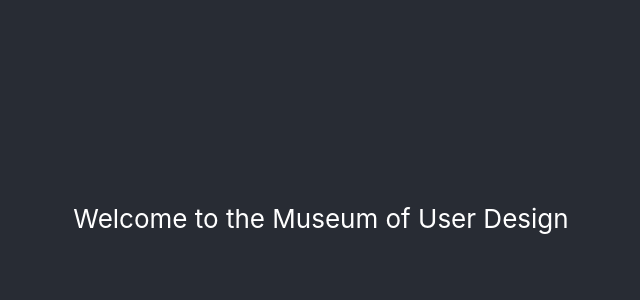
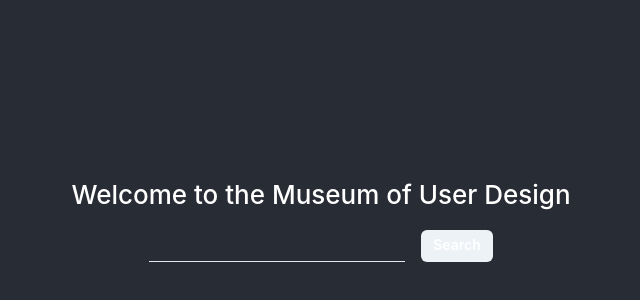
Before and after one commit to rsalz47/mud, a React (Create React App) app in the folder client/: page / in a window 1280 px wide. Shown: the part 174-474 px from the top of the page, without its empty margins (319-959 px from the left). Built offline with nearby package versions, Linux system fonts and the light colour scheme; no server answers.

Commit message:
add search (#11)

```diff
--- a/client/src/App.js
+++ b/client/src/App.js
@@ -3,6 +3,7 @@ import "./App.css";
 import { useEffect, useState } from "react";
 import Grid from './components/Grid/Grid'
 import CanvasModal from "./components/CanvasModal";
+import { Input, FormControl, FormLabel, Text, Button} from "@chakra-ui/react"
 
 const getAVI = (x, y) => `https://avatars.dicebear.com/api/bottts/${x}:${y}.svg`
 const MOCK_PAINTINGS = [
@@ -32,6 +33,13 @@ function App() {
     imgSource: "",
     name: ""
   });
+  const [searchState, setSearchState] = useState("")
+
+  const handleSearch = () => {
+    fetch(`http://localhost:3001/getByName/${searchState}`).then(res => res.json()).then(data => {
+      console.log(data)
+    })
+  }
 
   const clickHandler = (x, y, img, show, name) => {
     setShowingModal({show: show, coords: [x,y], imgSource: img, name: name})
@@ -54,9 +62,13 @@ function App() {
     <div className="App">
       <header className="App-header">
 
-        <p style={{marginBottom: '1rem'}} >Welcome to the Museum of User Design</p>
+        <Text fontWeight="medium" >Welcome to the Museum of User Design</Text>
 
-
+        <FormControl w="lg" my="4" display="flex" alignItems="center" justifyContent="center">
+          {/* <FormLabel mx="2" fontWeight="light" m="0">Search: </FormLabel> */}
+          <Input onChange={e => setSearchState(e.target.value)} mx="2" variant="flushed" h="8" w="2xs" />
+          <Button onClick={handleSearch} size="sm" mx="2">Search</Button>
+        </FormControl>
         {!loading && <Grid clickHandler={clickHandler} paintings={paintings} />}
         <CanvasModal
           reloadPaintings={reloadPaintings}
```
